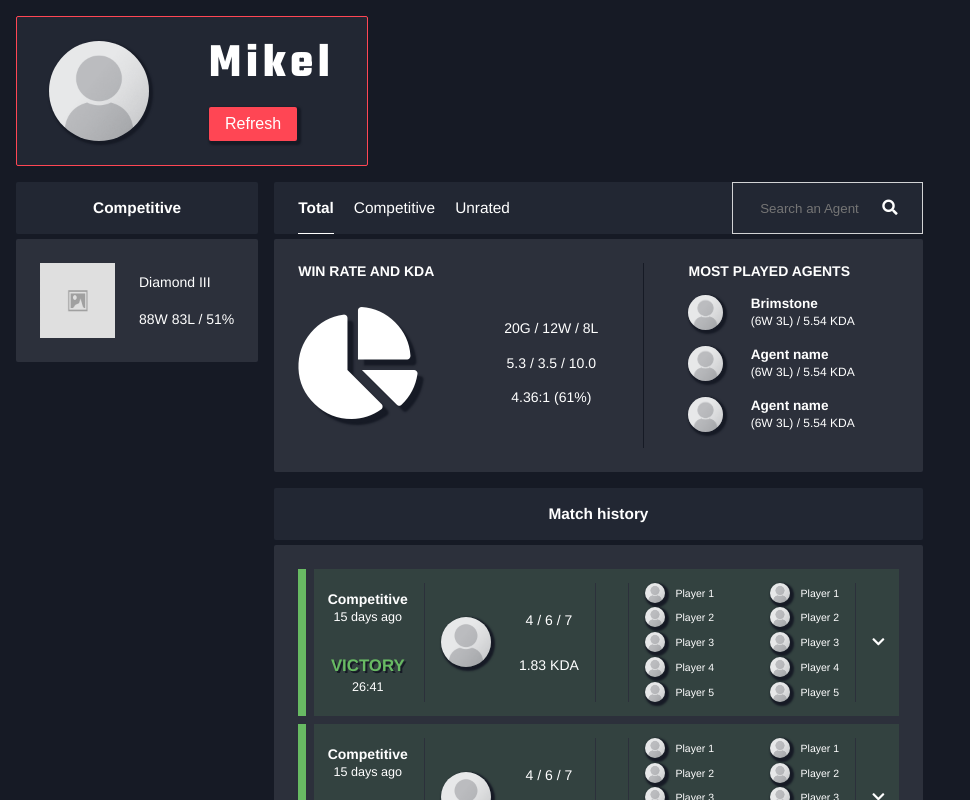
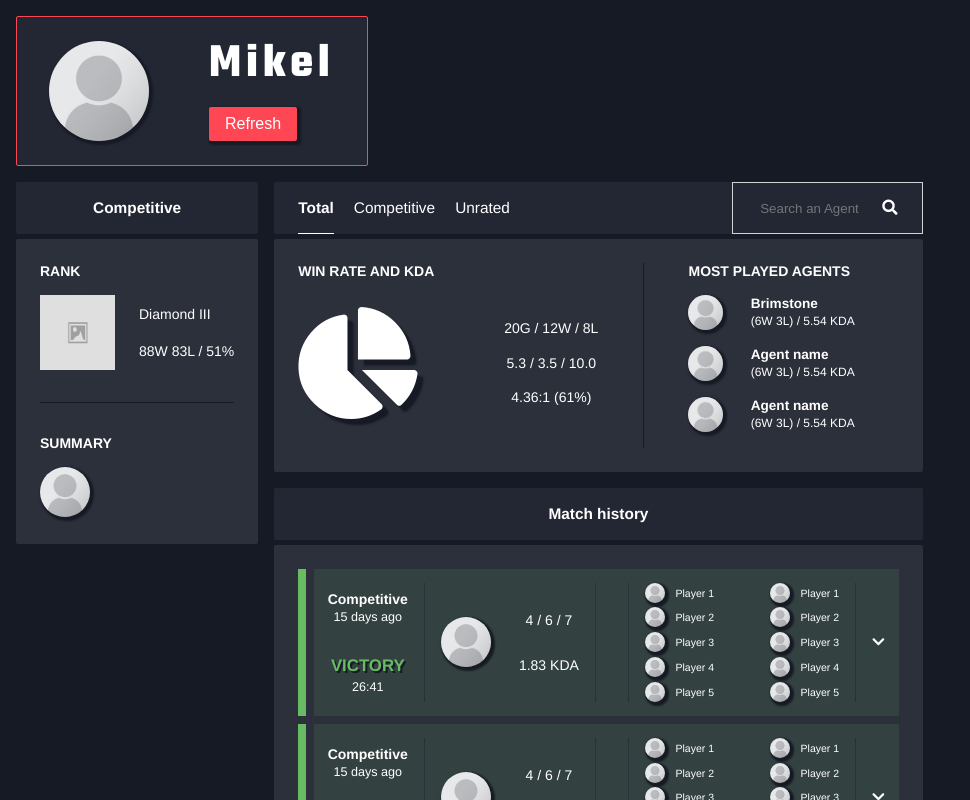
Before and after one commit to bobaec/valostats, a React (Create React App) app: page /player in a window 1280 px wide. Shown: the top 800 px of the page, without its empty margins (0-970 px from the left). Built offline with nearby package versions, Linux system fonts and the light colour scheme.

Commit message:
create squeleton for summary

```diff
--- a/src/components/playerComponents/Player.jsx
+++ b/src/components/playerComponents/Player.jsx
@@ -1,17 +1,21 @@
-import React from "react";
-import "./Player.scss";
-import PlayerHeader from "./PlayerHeader";
-import Rank from "./Rank";
-import HistoryOverview from "./HistoryOverview";
-import MatchHistory from "./MatchHistory";
+import React from 'react';
+import './Player.scss';
+import PlayerHeader from './PlayerHeader';
+import Rank from './Rank';
+import HistoryOverview from './HistoryOverview';
+import MatchHistory from './MatchHistory';
+import SummaryByAgent from './SummaryByAgent';
 
 export default function Player() {
   return (
-    <div className="player-wrapper">
-      <div className="player-content">
+    <div className='player-wrapper'>
+      <div className='player-content'>
         <PlayerHeader />
-        <div className="player-overview">
-          <Rank />
+        <div className='player-overview'>
+          <div>
+            <Rank />
+            <SummaryByAgent />
+          </div>
           <div>
             <HistoryOverview />
             <MatchHistory />
--- a/src/components/playerComponents/Player.scss
+++ b/src/components/playerComponents/Player.scss
@@ -85,6 +85,10 @@
       width: max-content;
       margin-right: 1rem;
 
+      .rank-inner-container {
+        display: flex;
+      }
+
       #rank-icon {
         width: 75px;
         height: 75px;
@@ -96,6 +100,11 @@
         flex-direction: column;
         justify-content: space-around;
       }
+    }
+
+    .competitive-container {
+      display: flex;
+      flex-direction: column;
     }
 
     .header-container {
@@ -279,4 +288,17 @@
   width: 1px;
   margin: 0 1rem;
   background: $inner-box-black;
+
+  &.horizontal {
+    width: 100%;
+    margin: 2rem 0;
+    background: $valorant-black;
+    height: 1px;
+  }
 }
+
+.category-header {
+  text-transform: uppercase;
+  font-weight: 600;
+  margin-bottom: 1rem;
+}
--- a/src/components/playerComponents/Rank.jsx
+++ b/src/components/playerComponents/Rank.jsx
@@ -6,13 +6,32 @@ export default function Rank() {
       <div id='rank-header' className='default-container header-container'>
         Competitive
       </div>
-            <div className='default-container content-container'>
+      <div className='default-container content-container competitive-container'>
+        <div className='category-header'>Rank</div>
+        <div className='rank-inner-container'>
           <img id='rank-icon' src='rankPlaceholder.jpg' alt='' />
           <div id='rank-info-container'>
             <span>Diamond III</span>
             <span>88W 83L / 51%</span>
           </div>
         </div>
+        <div className='seperator horizontal' />
+        <div className='category-header'>Summary</div>
+        <div className='summary-container'>
+          <div className='summary-item'>
+            <img className='hero-icon' src='portraitPlaceholder.png' alt='' />
+            <div className='summary-agent-name'></div>
+            <div className='summary-agent-kda-container'>
+              <div className='kda-summary'></div>
+              <div className='kda-breakdown'></div>
+            </div>
+            <div className='summary-agent-winrate-container'>
+              <div className='winrate-summary'></div>
+              <div className='winrate-breakdown'></div>
+            </div>
+          </div>
+        </div>
+      </div>
     </div>
   );
 }
--- /dev/null
+++ b/src/components/playerComponents/SummaryByAgent.jsx
@@ -0,0 +1,9 @@
+import React from 'react';
+
+export default function SummaryByAgent() {
+  return (
+    <div>
+      <div className=''></div>
+    </div>
+  );
+}
```
Lines whose indentation alone changed are shown as unchanged.
